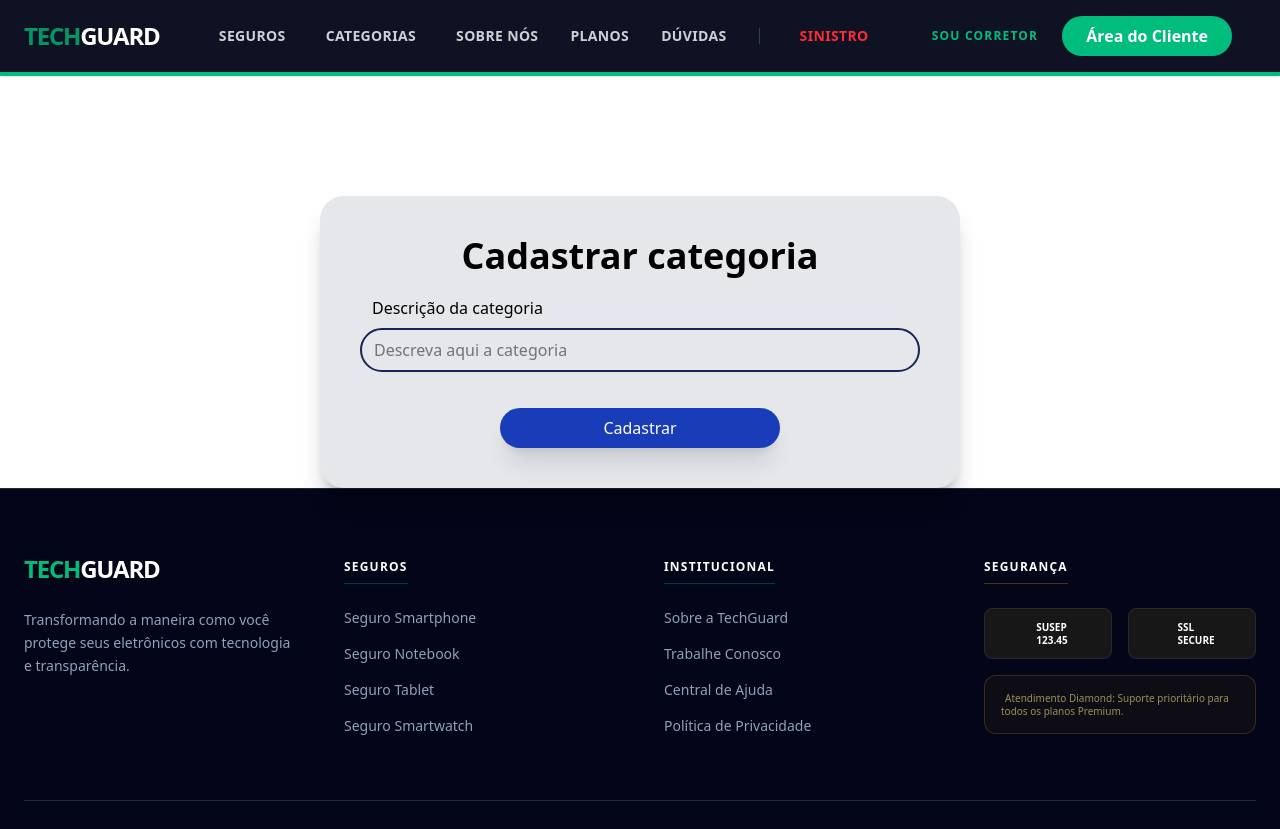
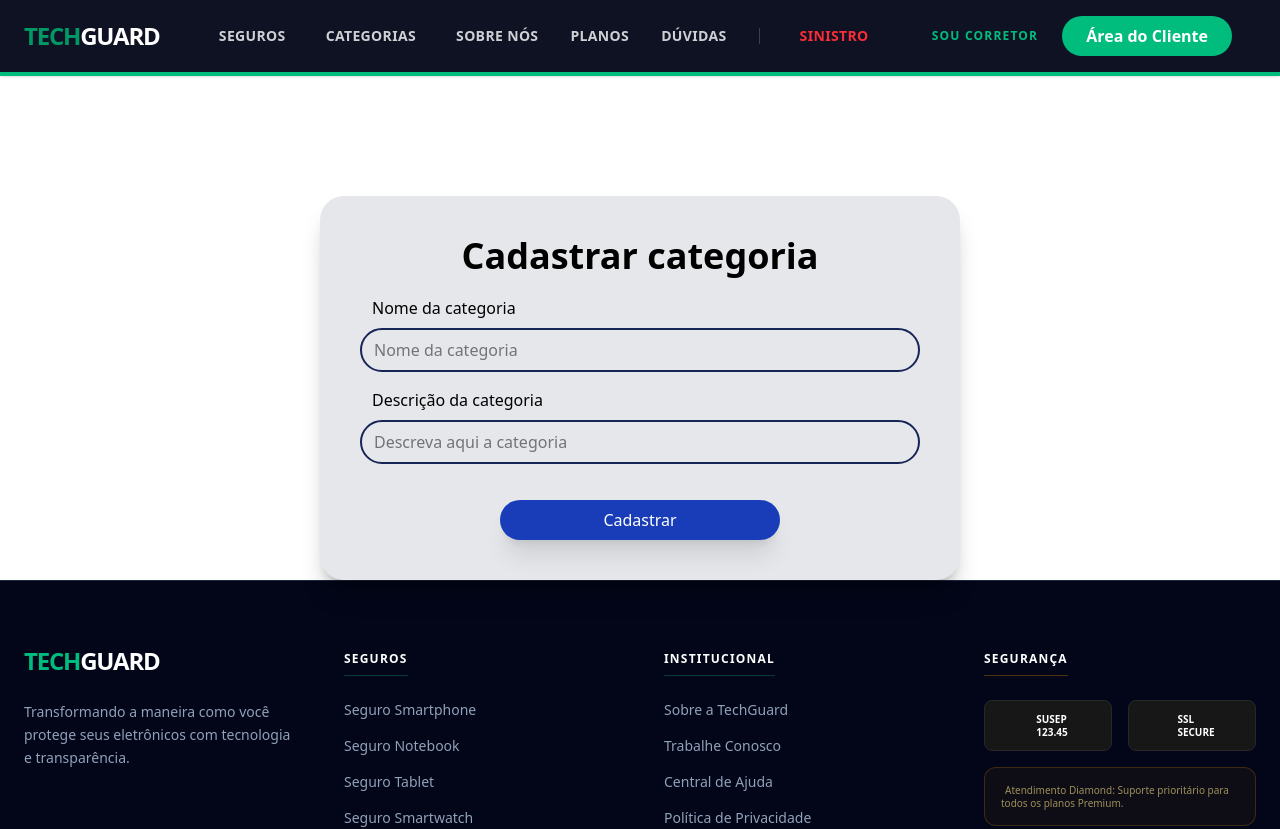
Before and after one commit to Grupo-3-Turma-JavaScript-11/TechGuard_frontend, a React (Vite) app: page /cadastrarcategoria in a window 1280 px wide. Shown: the top 829 px of the page. Built offline with nearby package versions, Linux system fonts and the light colour scheme.

Commit message:
ajustes cadastro categoria

```diff
--- a/src/components/categoria/deletarcategoria/DeletarCategoria.tsx
+++ b/src/components/categoria/deletarcategoria/DeletarCategoria.tsx
@@ -11,7 +11,11 @@ function DeletarCategoria() {
 
     const navigate = useNavigate()
 
-    const [categoria, setCategoria] = useState<Categoria>({} as Categoria)
+    const [categoria, setCategoria] = useState<Categoria>({
+        id: 0,
+        descricao: '',
+        nomeCategoria: ''
+    })
 
     const [isLoading, setIsLoading] = useState<boolean>(false)
 
--- a/src/components/categoria/formcategoria/FormCategoria.tsx
+++ b/src/components/categoria/formcategoria/FormCategoria.tsx
@@ -106,6 +106,17 @@ function FormCategoria() {
             <form className="flex flex-col gap-4 mt-5 w-full"
                   onSubmit={gerarNovaCategoria} >
                 <div className="flex flex-col gap-2">
+                    <label htmlFor="nome" className="ml-3">Nome da categoria</label>
+                    <input
+                        type="text"
+                        placeholder="Nome da categoria"
+                        name='nomeCategoria'
+                        className="border-2 border-blue-950 rounded-4xl p-2 pl-3 focus:outline-blue-700"
+                        value={categoria.nomeCategoria}
+                        onChange={(e: ChangeEvent<HTMLInputElement>) => atualizarEstado(e)}
+                    />
+                </div>
+                <div className="flex flex-col gap-2">
 
                     <label htmlFor="descricao" className="ml-3">Descrição da categoria</label>
                     <input
@@ -116,6 +127,7 @@ function FormCategoria() {
                         value={categoria.descricao}
                         onChange={(e: ChangeEvent<HTMLInputElement>) => atualizarEstado(e)}
                     />
+
                 </div>
                 <button
                     className="rounded-4xl text-white bg-blue-800 font-medium mt-5
--- a/src/contexts/AuthContext.tsx
+++ b/src/contexts/AuthContext.tsx
@@ -42,8 +42,6 @@ export function AuthProvider({ children }: AuthProviderProps) {
         setIsLoading(false)
     }
 
-    console.log(setUsuario)
-
     function handleLogout() {
         setUsuario({
             id: 0,
--- a/src/pages/login/Login.tsx
+++ b/src/pages/login/Login.tsx
@@ -17,7 +17,7 @@ function Login() {
 
     useEffect(() => {
         if (usuario.token !== "") {
-            navigate('/')
+            navigate('/home')
         }
     }, [usuario])
 
```
